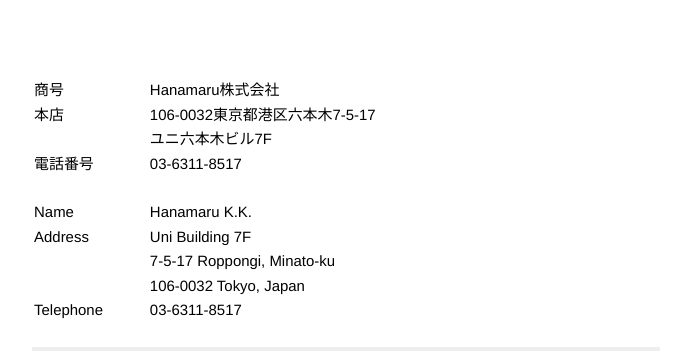
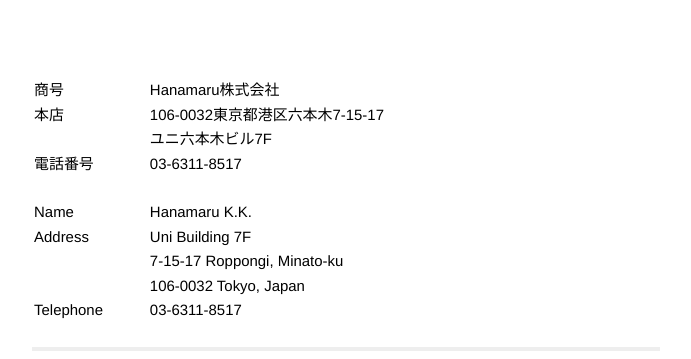
Before and after one commit to 87zero/hanamaru.io, a Jekyll site: the page built from _posts/2013-10-14-hanamaru-info.md, in a window 1280 px wide. Shown: the part 318-677 px from the top of the page, without its empty margins (294-985 px from the left). Built offline with Jekyll 4.4.1, drawn with Linux system fonts in a browser that asks for light colours; Markdown is read by kramdown in place of the engine named in the settings.

Commit message:
Fix address typo

```diff
--- a/_posts/2013-10-14-hanamaru-info.md
+++ b/_posts/2013-10-14-hanamaru-info.md
@@ -7,12 +7,12 @@ title:  "Company Information"
 |         ||
 |:--------|:--|
 |商号     |Hanamaru株式会社|
-|本店     |106-0032東京都港区六本木7-5-17|
+|本店     |106-0032東京都港区六本木7-15-17|
 |         |ユニ六本木ビル7F|
 |電話番号 |03-6311-8517|
 |&nbsp;|&nbsp;|
 |Name     |Hanamaru K.K.|
 |Address  |Uni Building 7F|
-|         |7-5-17 Roppongi, Minato-ku|
+|         |7-15-17 Roppongi, Minato-ku|
 |         |106-0032 Tokyo, Japan|
 |Telephone|03-6311-8517|
```
